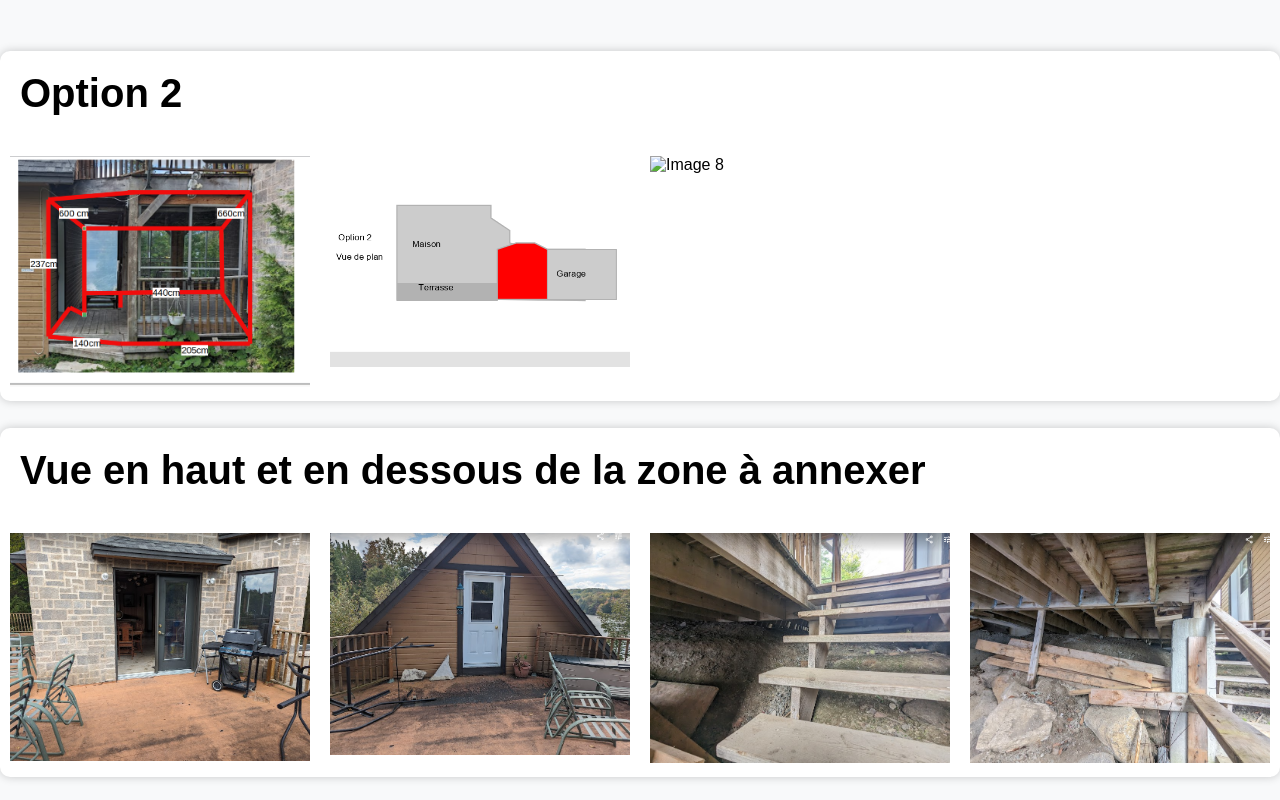
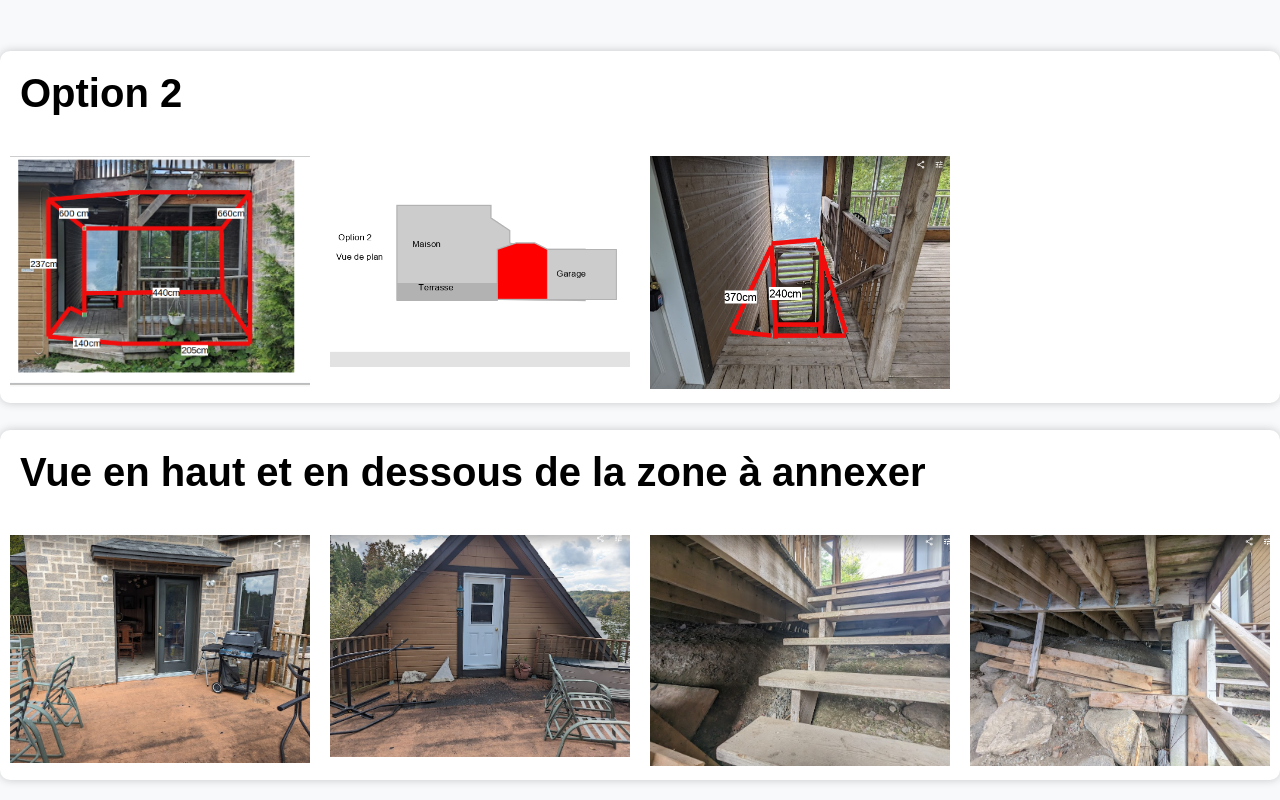
Before and after one commit to chuckali/annexe129, a plain HTML site: page index.html in a window 1280 px wide. Shown: the part 1060-1860 px from the top of the page. Drawn offline with Linux system fonts and the light colour scheme.

Commit message:
more pics options

```diff
--- a/index.html
+++ b/index.html
@@ -74,7 +74,7 @@
                     <img src="images/option2vueplan.png" alt="Image 8" class="zoomable">
                 </div>
                 <div class="image-item">
-                    <img src="imagesoption2bas.png" alt="Image 8" class="zoomable">
+                    <img src="images/option2bas.png" alt="Image 8" class="zoomable">
                 </div>
             </div>
         </div>
```
